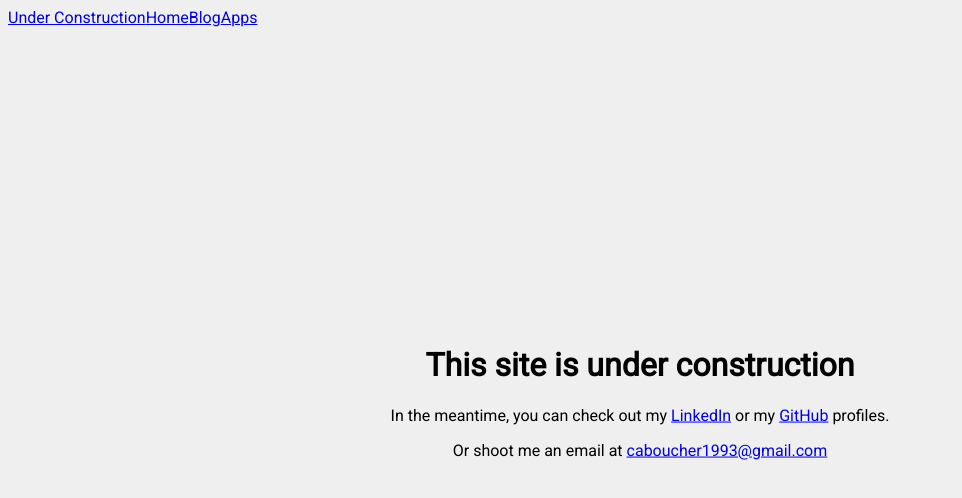
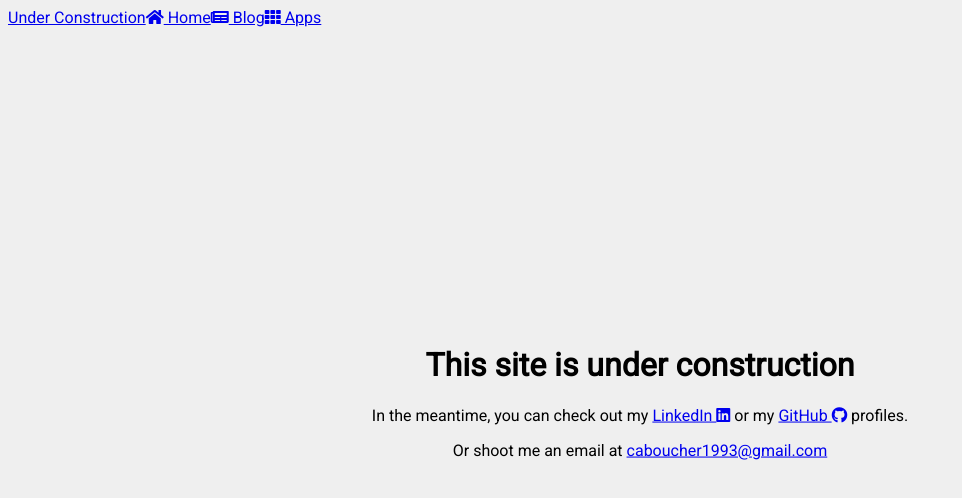
Before and after one commit to CoolName1993/chrisboucher.co.uk-ui, an Angular app: page / in a window 1280 px wide. Shown: the top 498 px of the page, without its empty margins (0-962 px from the left). Built offline with nearby package versions, Linux system fonts and the light colour scheme.

Commit message:
Initial fontawesome integration

```diff
--- a/src/app/app.component.html
+++ b/src/app/app.component.html
@@ -1,7 +1,7 @@
 <nav>
   <a routerLink="/">Under Construction</a>
-  <a routerLink="/home">Home</a>
-  <a routerLink="/blog">Blog</a>
-  <a routerLink="/apps">Apps</a>
+  <a routerLink="/home"><i class="fas fa-home"></i> Home</a>
+  <a routerLink="/blog"><i class="fas fa-newspaper"></i> Blog</a>
+  <a routerLink="/apps"><i class="fas fa-th"></i> Apps</a>
 </nav>
 <router-outlet></router-outlet>
--- a/src/app/under-construction/under-construction.component.html
+++ b/src/app/under-construction/under-construction.component.html
@@ -1,8 +1,8 @@
 <div class="centered">
   <h1>This site is under construction</h1>
   <p>In the meantime, you can check out my
-    <a href="https://www.linkedin.com/in/chris-boucher/">LinkedIn</a> or my
-    <a href="https://github.com/CoolName1993">GitHub</a> profiles.</p>
+    <a href="https://www.linkedin.com/in/chris-boucher/">LinkedIn <i class="fab fa-linkedin"></i></a> or my
+    <a href="https://github.com/CoolName1993">GitHub <i class="fab fa-github"></i></a> profiles.</p>
   <p>Or shoot me an email at
     <a href="mailto:caboucher1993@gmail.com">caboucher1993@gmail.com</a>
   </p>
--- a/src/index.html
+++ b/src/index.html
@@ -13,6 +13,7 @@
   </script>
   <meta charset="utf-8">
   <link href="https://fonts.googleapis.com/css?family=Roboto" rel="stylesheet">
+  <link rel="stylesheet" href="https://use.fontawesome.com/releases/v5.0.13/css/all.css" integrity="sha384-DNOHZ68U8hZfKXOrtjWvjxusGo9WQnrNx2sqG0tfsghAvtVlRW3tvkXWZh58N9jp" crossorigin="anonymous">
   <base href="/">
 
   <meta name="viewport" content="width=device-width, initial-scale=1">
```
